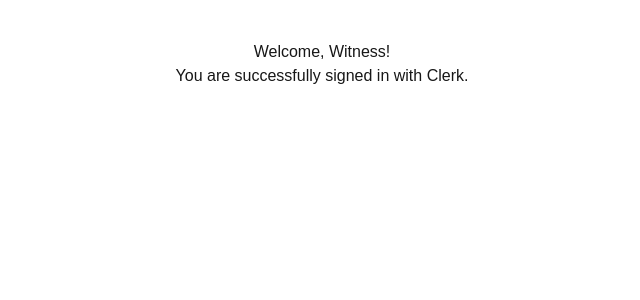
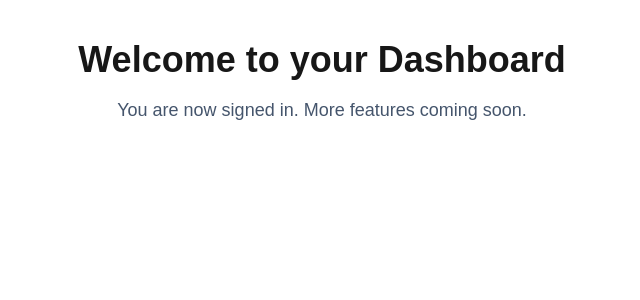
Before and after one commit to frankliamsavage/WitnessProject, a Next.js app: page /dashboard in a window 1280 px wide. Shown: the top 300 px of the page, without its empty margins (318-958 px from the left). Built offline with nearby package versions, Linux system fonts and the light colour scheme; no server answers.

Commit message:
Update page.js

```diff
--- a/app/dashboard/page.js
+++ b/app/dashboard/page.js
@@ -1,12 +1,10 @@
-import { currentUser } from "@clerk/nextjs/server";
-
-export default async function DashboardPage() {
-  const user = await currentUser();
-
+export default function DashboardPage() {
   return (
-    <div style={{ padding: "40px", textAlign: "center" }}>
-      <h1>Welcome, {user?.firstName || "Witness"}!</h1>
-      <p>You are successfully signed in with Clerk.</p>
-    </div>
+    <main className="p-10 text-center">
+      <h1 className="text-4xl font-bold">Welcome to your Dashboard</h1>
+      <p className="mt-4 text-lg text-slate-600">
+        You are now signed in. More features coming soon.
+      </p>
+    </main>
   );
 }
```
